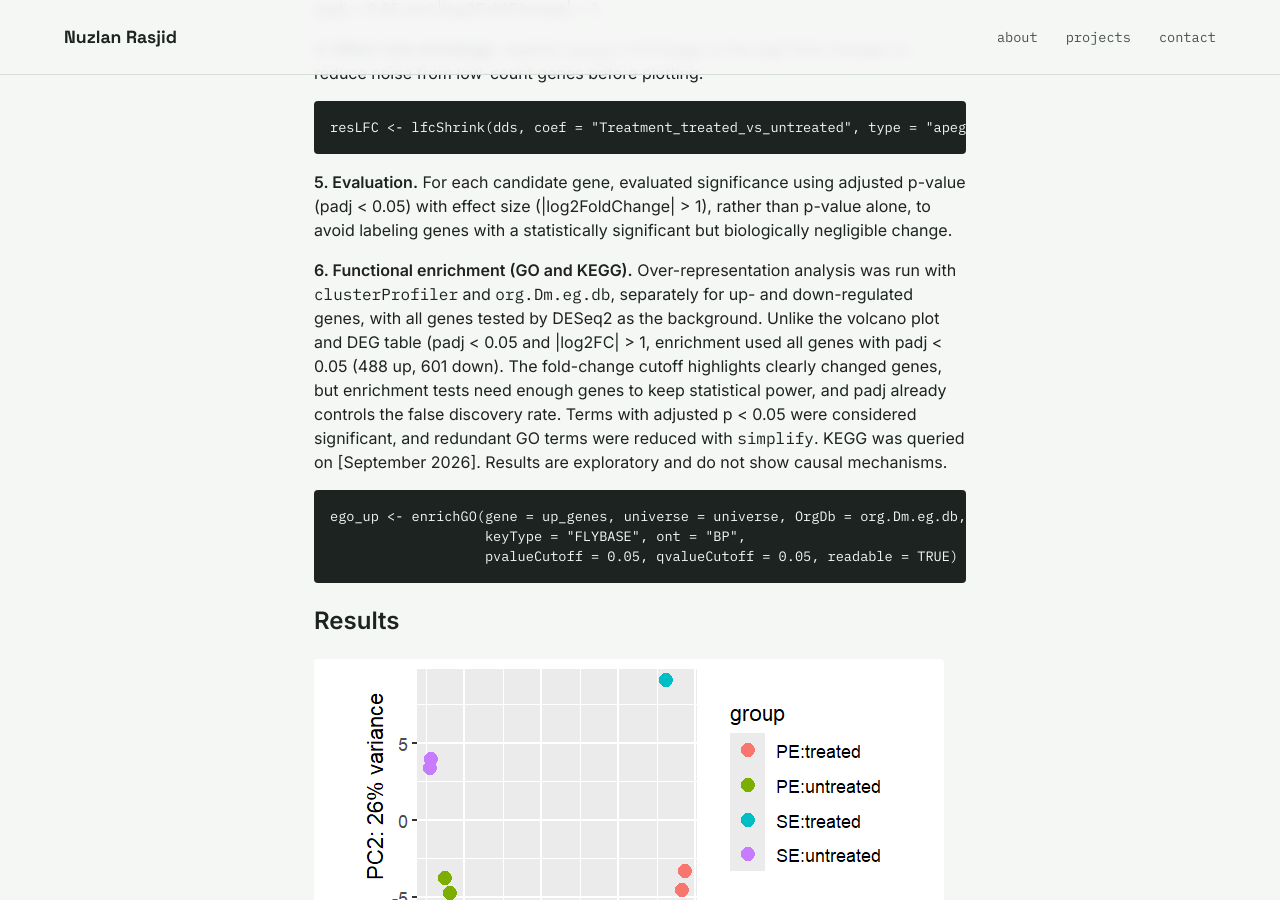
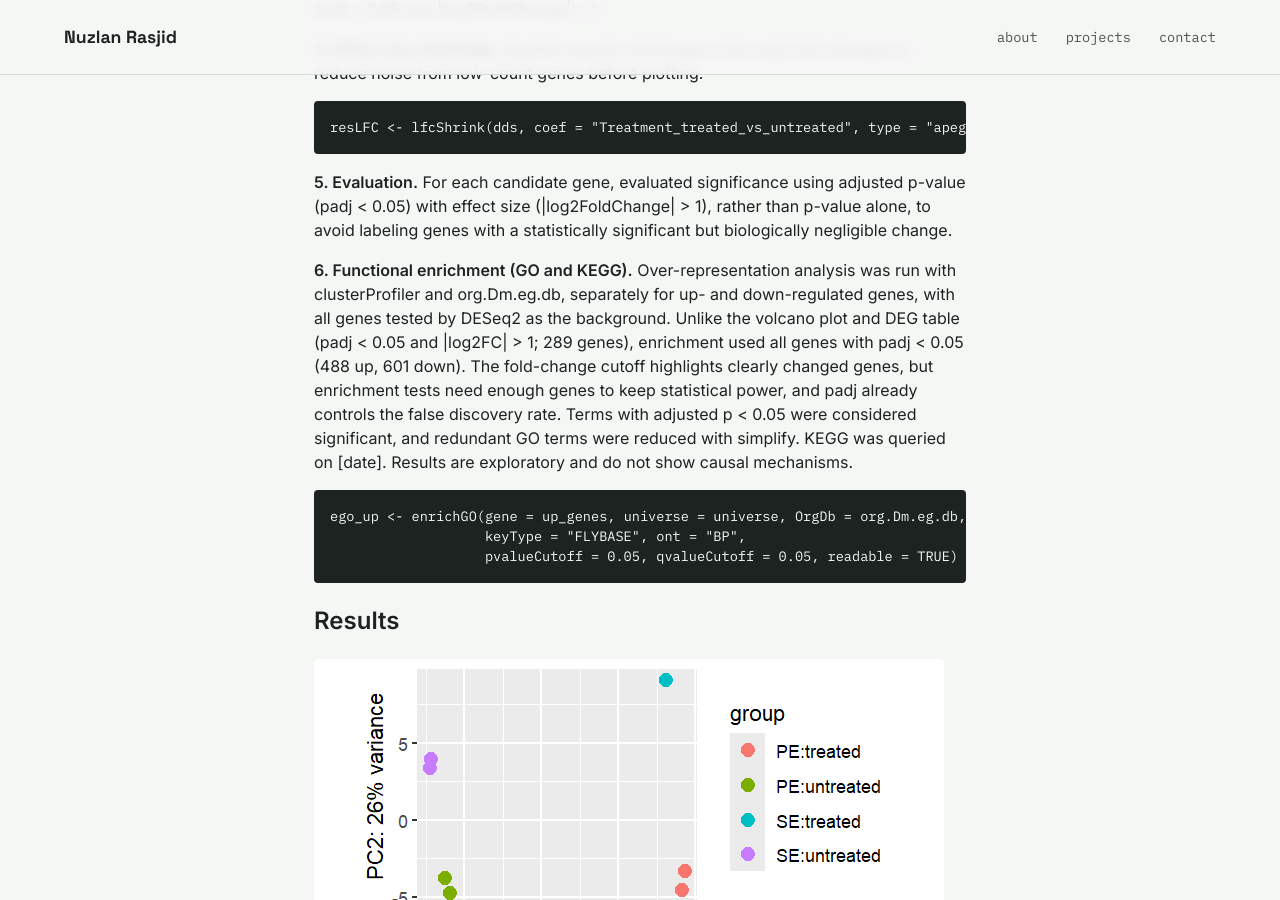
Before and after one commit to nuzlanrasjid/nuzlanrasjid.github.io, a Jekyll site: the page built from _projects/dge-analysis-deseq2-280826.md, in a window 1280 px wide and 900 px high, scrolled down 1496 px. Built offline with Jekyll 4.4.1, drawn with Linux system fonts in a browser that asks for light colours.

Commit message:
Update dge-analysis-deseq2-280826.md

````diff
--- a/_projects/dge-analysis-deseq2-280826.md
+++ b/_projects/dge-analysis-deseq2-280826.md
@@ -63,15 +63,15 @@ genes with a statistically significant but biologically negligible
 change.
 
 **6. Functional enrichment (GO and KEGG).** Over-representation analysis
-was run with `clusterProfiler` and `org.Dm.eg.db`, separately for up- and
+was run with clusterProfiler and org.Dm.eg.db, separately for up- and
 down-regulated genes, with all genes tested by DESeq2 as the background.
-Unlike the volcano plot and DEG table (padj < 0.05 and |log2FC| > 1,
-enrichment used all genes with padj < 0.05
+Unlike the volcano plot and DEG table (padj < 0.05 and |log2FC| > 1;
+289 genes), enrichment used all genes with padj < 0.05
 (488 up, 601 down). The fold-change cutoff highlights clearly
 changed genes, but enrichment tests need enough genes to keep statistical
 power, and padj already controls the false discovery rate. Terms with
 adjusted p < 0.05 were considered significant, and redundant GO terms were
-reduced with `simplify`. KEGG was queried on [September 2026]. Results are
+reduced with simplify. KEGG was queried on [date]. Results are
 exploratory and do not show causal mechanisms.
 
 ```r
````
